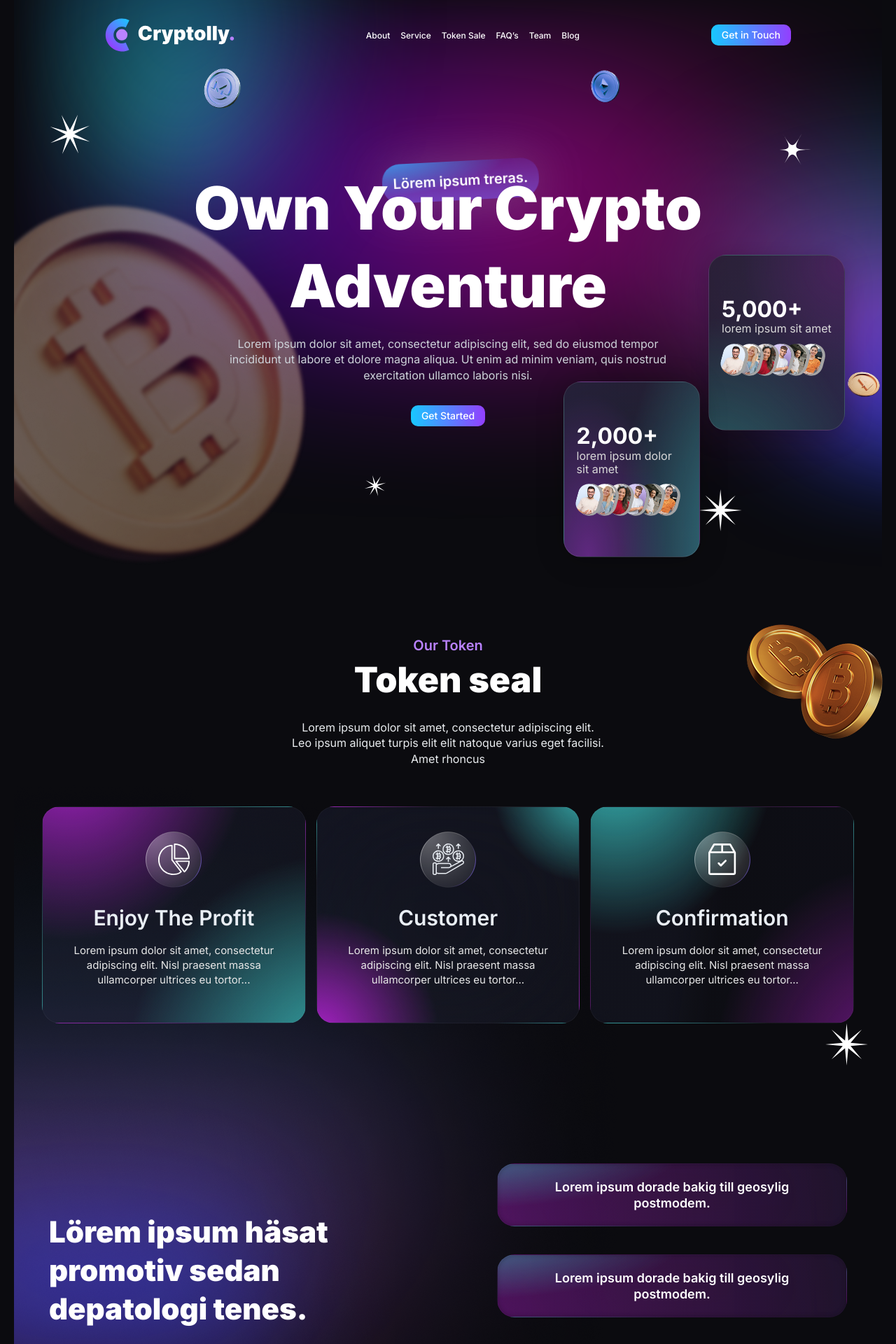
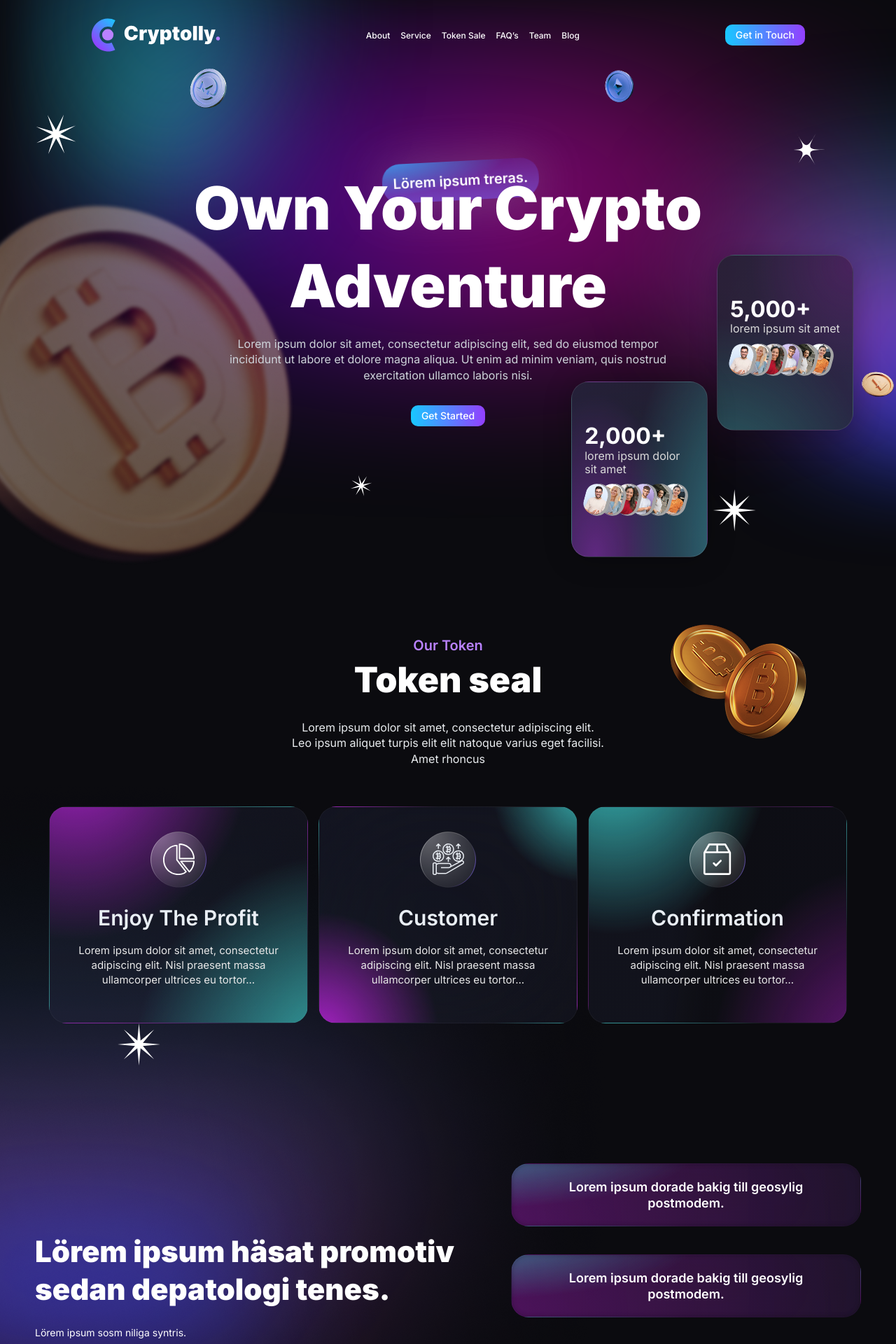
Before and after one commit to AlinesaSabo/test-task, a React (Vite) app: page / in a window 1280 px wide. Shown: the top 1920 px of the page at 70% size. Built offline with nearby package versions, Linux system fonts and the light colour scheme.

Commit message:
add media section tokenSale

```diff
--- a/src/components/App/App.module.css
+++ b/src/components/App/App.module.css
@@ -3,3 +3,10 @@
   margin: 0 auto;
   padding: 0 20px;
 }
+
+@media (max-width: 1280px) {
+  .container {
+    margin: 0;
+    padding: 0;
+  }
+}
--- a/src/components/TokenSale/TokenSale.module.css
+++ b/src/components/TokenSale/TokenSale.module.css
@@ -7,7 +7,7 @@
   position: relative;
   max-width: 1180px;
   margin: 0 auto;
-  padding: 0 10px;
+  padding: 0 20px;
 }
 
 .description {
@@ -68,13 +68,12 @@
 
   .TokenIMG {
     top: -50px;
-    right: -50px;
-    max-width: 90%;
+    right: 5%;
   }
 
   .Star {
     bottom: -60px;
-    right: -10px;
+    left: 10%;
   }
 }
 
@@ -101,7 +100,7 @@
 
   .TokenIMG {
     top: -40px;
-    right: -40px;
+    right: 5%;
     max-width: 85%;
   }
 
@@ -132,11 +131,12 @@
   }
 
   .TokenIMG {
+    right: 2%;
     width: 150px;
   }
 
   .Star {
-    bottom: -30px;
+    bottom: -10%;
   }
 }
 
@@ -162,6 +162,5 @@
 
   .TokenIMG {
     top: -10%;
-    width: 150px;
   }
 }
--- a/src/index.css
+++ b/src/index.css
@@ -10,7 +10,7 @@ body {
   font-style: normal;
   color: var(--gray-0);
   background: var(--gray-bg);
-  width: 100%;
+  max-width: 100%;
   height: 100vh;
   margin: 0;
 }
```
